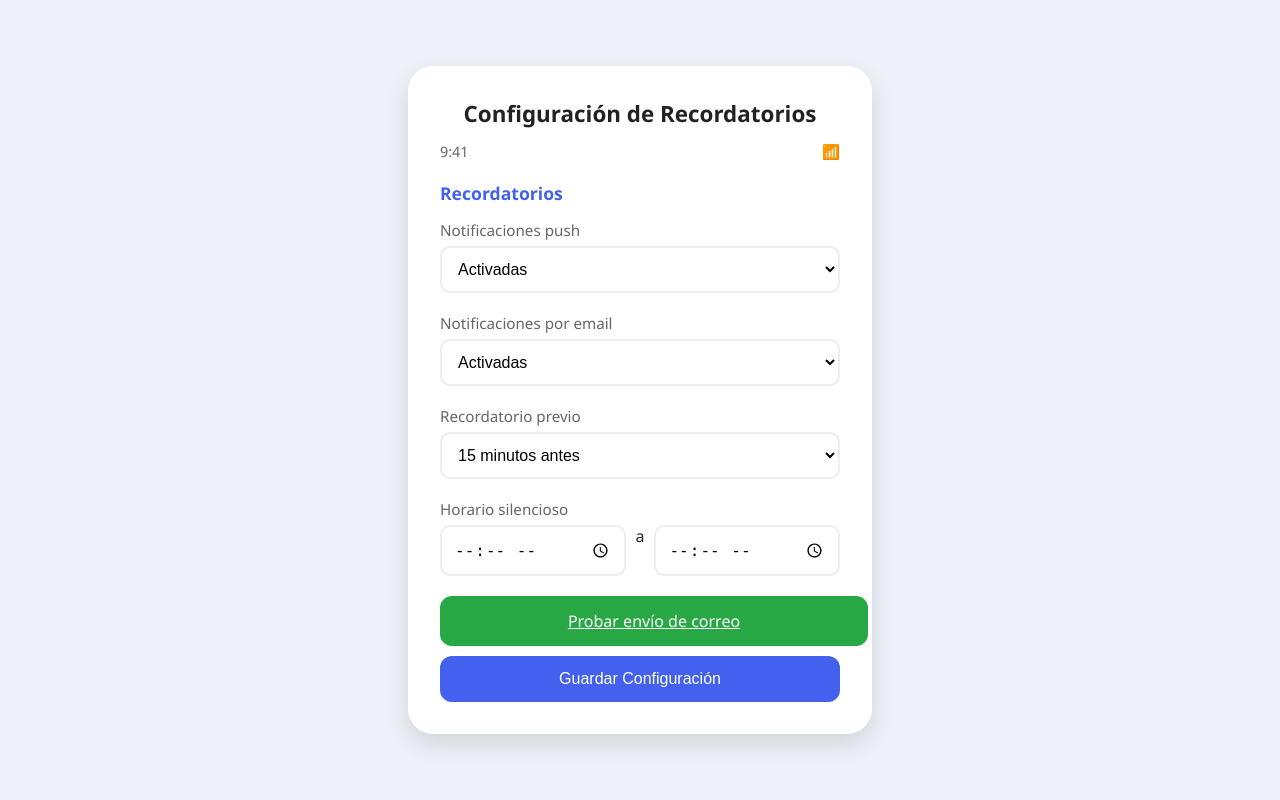
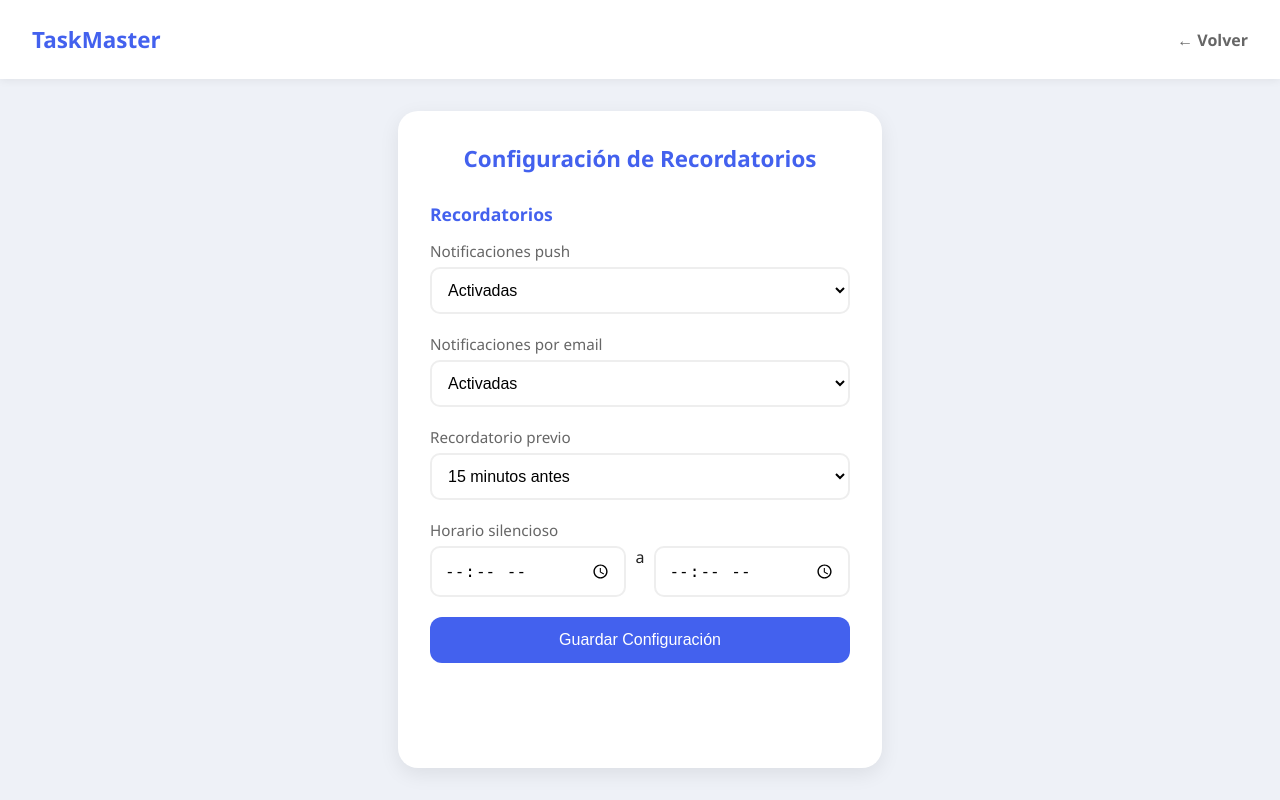
Before and after one commit to rmiyar/taskmanager, a Django app: page /tasks/recordatorios/ in a window 1280 px wide. Run offline with Django 5.2, Linux system fonts and the light colour scheme; a user stored in the database is signed in; data comes from the database, SQL or seed files in the repository; both versions use the stored data as it was after the commit.

Commit message:
envio de recordatorio

```diff
--- a/taskmaster/urls.py
+++ b/taskmaster/urls.py
@@ -3,7 +3,7 @@ from django.urls import path, include
 from accounts.views import home  # IMPORTA LA VISTA
 
 urlpatterns = [
-    path('', home, name='home'),  # 👈 ESTA ES LA RUTA PRINCIPAL
+    path('', home, name='home'),
     path('admin/', admin.site.urls),
     path('accounts/', include('allauth.urls')),
     path('tasks/', include('tasks.urls')),
--- a/tasks/models.py
+++ b/tasks/models.py
@@ -18,6 +18,7 @@ class Task(models.Model):
         default='Baja',
         verbose_name="Prioridad"
     )
+    reminder_sent = models.BooleanField(default=False)
     user = models.ForeignKey(User, on_delete=models.CASCADE, related_name='tasks')
     completed = models.BooleanField(default=False)
 
--- a/tasks/urls.py
+++ b/tasks/urls.py
@@ -8,8 +8,7 @@ urlpatterns = [
     path('perfil/', views.edit_profile, name='edit_profile'),
     path('calendario/', views.calendar_view, name='calendar_view'),
     path('recordatorios/', views.reminders, name='reminders'),
-    path('api/check_reminders/', views.check_due_tasks, name='check_reminders'),
-    path("recordatorios/probar-correo/", views.test_email, name="test_email"),
+    path('api/check-due-tasks/', views.check_due_tasks, name='check_due_tasks'),
 
 
 
--- a/tasks/views.py
+++ b/tasks/views.py
@@ -7,7 +7,7 @@ import calendar
 from datetime import date, datetime, timedelta
 from .models import Task, ReminderSettings
 from .forms import TaskForm
-from .email_utils import enviar_recordatorio   # 👈 INTEGRADO AQUÍ
+from .email_utils import enviar_recordatorio
 
 
 @login_required
@@ -130,8 +130,9 @@ def reminders(request):
 
     if request.method == 'POST':
         # Booleanos
-        settings.push_notifications = request.POST.get('push_notifications') == 'Activadas'
-        settings.email_notifications = request.POST.get('email_notifications') == 'Activadas'
+        settings.push_notifications = request.POST.get('push_notifications') == '1'
+        settings.email_notifications = request.POST.get('email_notifications') == '1'
+
 
         # Tiempo recordatorio
         settings.reminder_time = int(request.POST.get('reminder_time'))
@@ -186,41 +187,23 @@ def check_due_tasks(request):
         user=request.user,
         date=target_date,
         time__range=(start_window.time(), end_window.time()),
-        completed=False
+        completed=False,
+        reminder_sent=False
     )
 
     task_list = []
 
     #  ENVÍO DE CORREO INTEGRADO
+    task_list = [{'title': t.title, 'time': t.time.strftime('%I:%M %p')} for t in tasks]
+    # Construir el nombre que se usará en el correo
+    nombre_usuario = request.user.first_name if request.user.first_name else request.user.username
+
     for t in tasks:
-        task_list.append({'title': t.title, 'time': t.time.strftime('%H:%M')})
 
-        # Si email notifications está activado → Enviar correo
         if settings.email_notifications:
-            enviar_recordatorio(request.user, t)
+            enviar_recordatorio(nombre_usuario, t)
+
+        t.reminder_sent = True
+        t.save()
 
     return JsonResponse({'tasks': task_list})
-
-
-
-@login_required
-def test_email(request):
-    try:
-        settings = request.user.reminder_settings
-    except ReminderSettings.DoesNotExist:
-        messages.error(request, "Primero configura tus recordatorios.")
-        return redirect('reminders')
-
-    # Simular UNA tarea ficticia
-    class DummyTask:
-        title = "Correo de prueba"
-        date = date.today()
-        time = datetime.now().time()
-
-    dummy = DummyTask()
-
-    # Enviar el correo usando tu función real
-    enviar_recordatorio(request.user, dummy)
-
-    messages.success(request, "Correo de prueba enviado. Revisa la consola del servidor.")
-    return redirect('reminders')
--- a/templates/tasks/reminders.html
+++ b/templates/tasks/reminders.html
@@ -20,20 +20,49 @@
             font-family: 'Segoe UI', Roboto, sans-serif;
             background: var(--bg);
             margin: 0;
-            color: var(--text);
+            display: flex;
+            flex-direction: column;
+            min-height: 100vh;
+            color: #222;
+        }
+
+        /* HEADER */
+        header {
+            background: white;
+            padding: 1.5rem 2rem;
+            display: flex;
+            align-items: center;
+            justify-content: space-between;
+            box-shadow: 0 2px 8px rgba(0, 0, 0, 0.06);
+        }
+
+        header h1 {
+            color: var(--primary);
+            margin: 0;
+            font-size: 1.4rem;
+        }
+
+        header a {
+            text-decoration: none;
+            color: var(--muted);
+            font-weight: 600;
+        }
+
+        /* MAIN */
+        main {
+            flex: 1;
             display: flex;
             justify-content: center;
-            align-items: center;
-            min-height: 100vh;
+            padding: 2rem 1rem;
         }
 
         .frame {
             background: white;
             width: 100%;
-            max-width: 400px;
+            max-width: 420px;
             padding: 2rem;
-            border-radius: 25px;
-            box-shadow: 0 10px 25px rgba(0, 0, 0, 0.12);
+            border-radius: 20px;
+            box-shadow: 0 6px 20px rgba(0, 0, 0, 0.08);
         }
 
         .screen-title {
@@ -41,18 +70,19 @@
             font-weight: bold;
             text-align: center;
             margin-bottom: 8px;
+            color: var(--primary);
         }
 
         .status-bar {
             display: flex;
             justify-content: space-between;
-            padding: 5px 0;
             font-size: 0.9rem;
             color: var(--muted);
+            margin-bottom: 20px;
         }
 
         h3 {
-            margin-top: 15px;
+            margin-top: 10px;
             font-size: 1.1rem;
             color: var(--primary);
             margin-bottom: 15px;
@@ -90,23 +120,40 @@
             font-size: 1rem;
             cursor: pointer;
             margin-top: 10px;
+            text-align: center;
+            display: block;
         }
 
         .btn:hover {
             background: var(--primary-dark);
         }
+
+        .btn-green {
+            background: #28a745 !important;
+        }
+
+        .btn-green:hover {
+            background: #1f8a35 !important;
+        }
+
     </style>
 </head>
 
 <body>
 
+<!-- HEADER -->
+<header>
+    <h1>TaskMaster</h1>
+    <a href="{% url 'dashboard' %}">← Volver</a>
+</header>
+
+<main>
     <div class="frame">
 
         <div class="screen-title">Configuración de Recordatorios</div>
 
         <div class="status-bar">
-            <span>9:41</span>
-            <span>📶</span>
+            <span>{{ request.user.email }}</span>
         </div>
 
         <h3>Recordatorios</h3>
@@ -149,15 +196,13 @@
                     <input type="time" name="quiet_end" value="{{ settings.quiet_end|time:'H:i' }}">
                 </div>
             </div>
-            <a href="{% url 'test_email' %}" class="btn"
-   style="background:#28a745; margin-top:10px; display:block; text-align:center;">
-    Probar envío de correo
-</a>
+            <!-- Guardar -->
+            <button class="btn">Guardar Configuración</button>
 
-            <button class="btn">Guardar Configuración</button>
         </form>
+
     </div>
+</main>
 
 </body>
-
 </html>
```
Also changed, not shown: taskmaster/settings.py (+7 -2 lines), tasks/email_utils.py (+10 -15 lines), templates/tasks/dashboard.html (+17 -17 lines), db.sqlite3, tasks/migrations/0004_task_reminder_sent.py (added).
